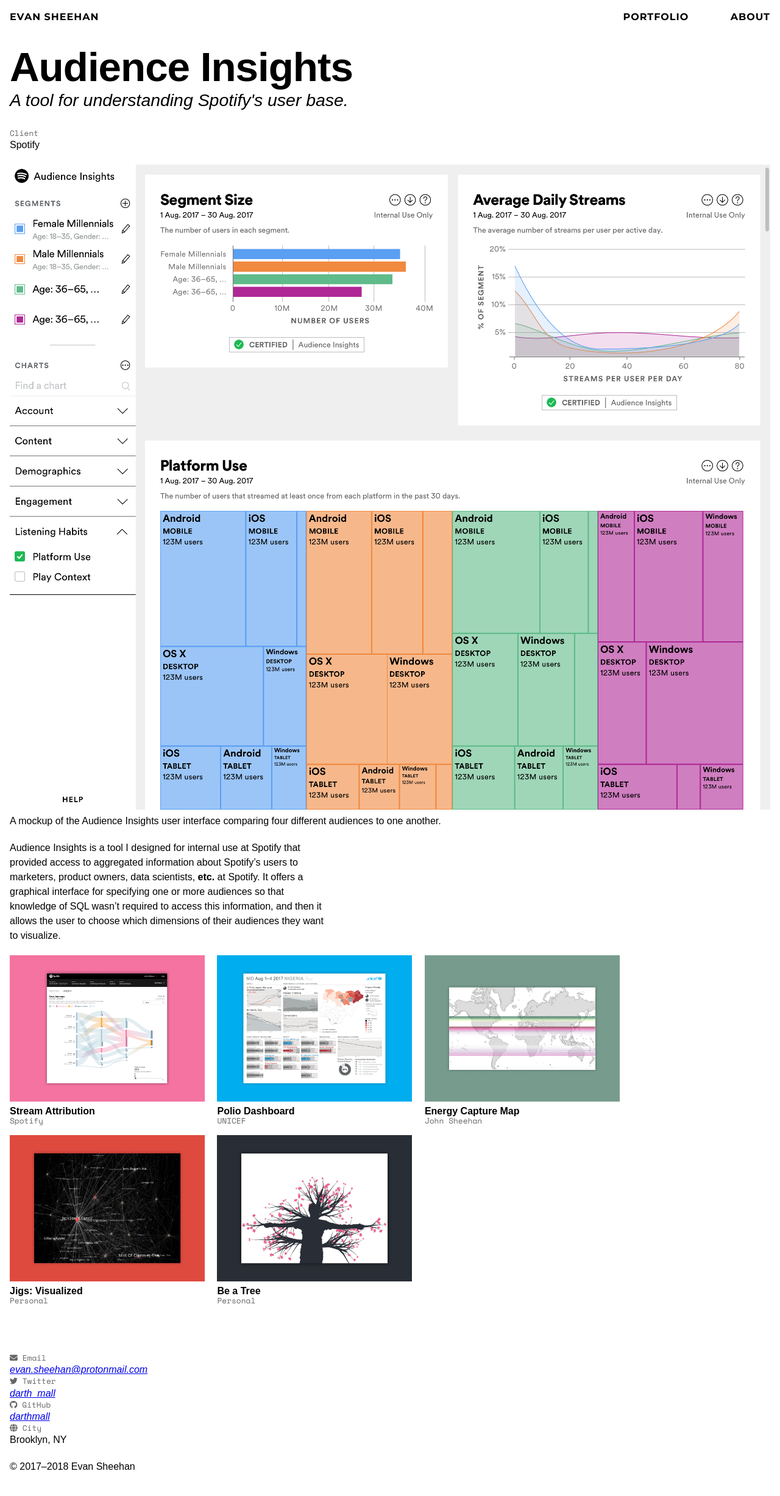
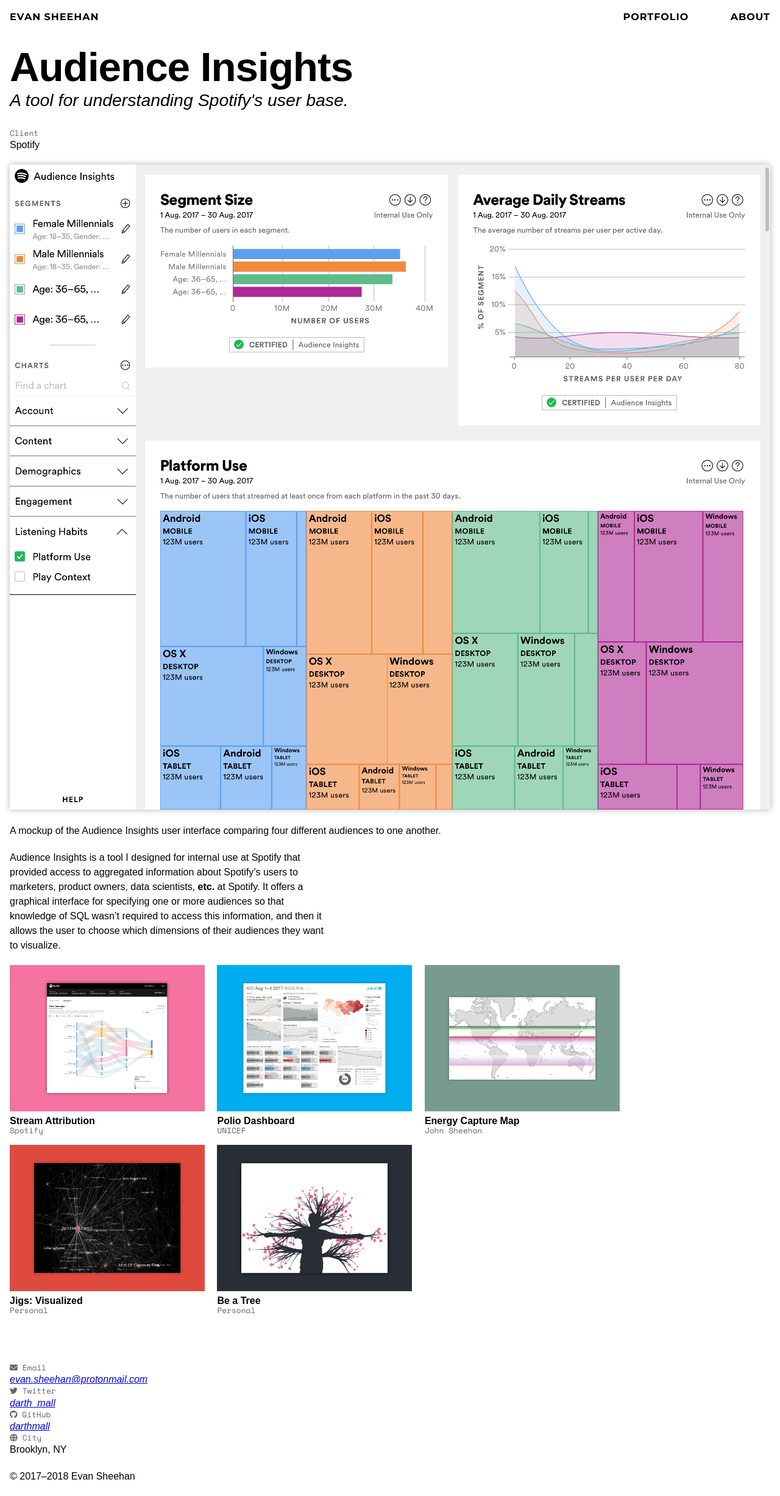
Before and after one commit to darthmall/darthmall.github.io, a Jekyll site: the page built from _portfolio/audience_insights.md, in a window 1280 px wide. Shown: the whole page at 61% size. Built offline with Jekyll 4.4.1, drawn with Linux system fonts in a browser that asks for light colours; nearby versions of some CDN libraries; some web fonts are replaced.

Commit message:
Refactor backgrounds into a separate module & add a shadow to images
- Refactor the borders and backgrounds styles into their own module
- Rename size.sass to box.sass
- Apply a box-shadow to images in a figure

```diff
--- /dev/null
+++ b/_sass/backgrounds.sass
@@ -0,0 +1,5 @@
+figure img
+  box-shadow: 0 0 10px rgba(0, 0, 0, 0.3)
+
+.btn
+  border: 1px solid $text-color
--- a/_sass/size.sass
+++ b/_sass/box.sass
@@ -47,6 +47,9 @@
 figure
   margin: 20px / $font-size * 1em 0
 
+img + figcaption
+  margin-top: $md-space
+
 .blurb
   margin: 0 0 $lg-space 0
 
@@ -65,7 +68,6 @@
   display: block
 
 .btn
-  border: 1px solid $text-color
   margin: $md-space 0
   padding: $md-space $xl-space
 
--- a/style.sass
+++ b/style.sass
@@ -3,7 +3,8 @@
 @import "vendor/modularscale/_modularscale"
 @import variables
 @import typography
-@import size
+@import box
+@import backgrounds
 @import list
 @import layout
 @import animation
```
